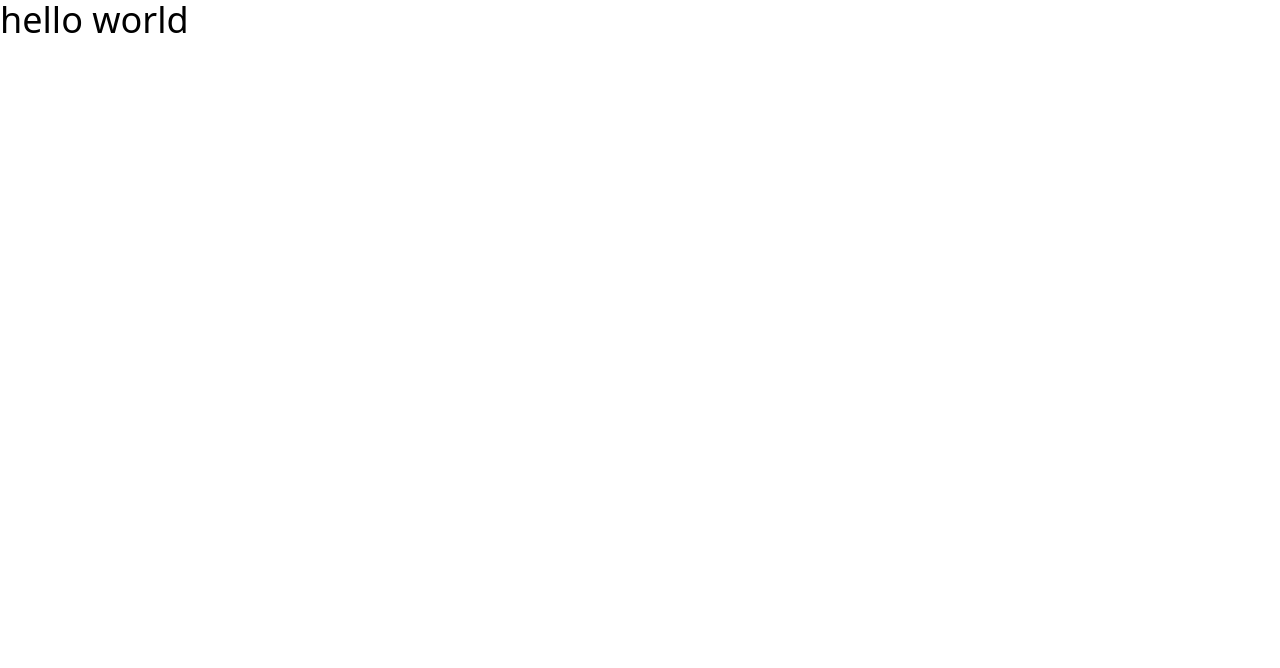
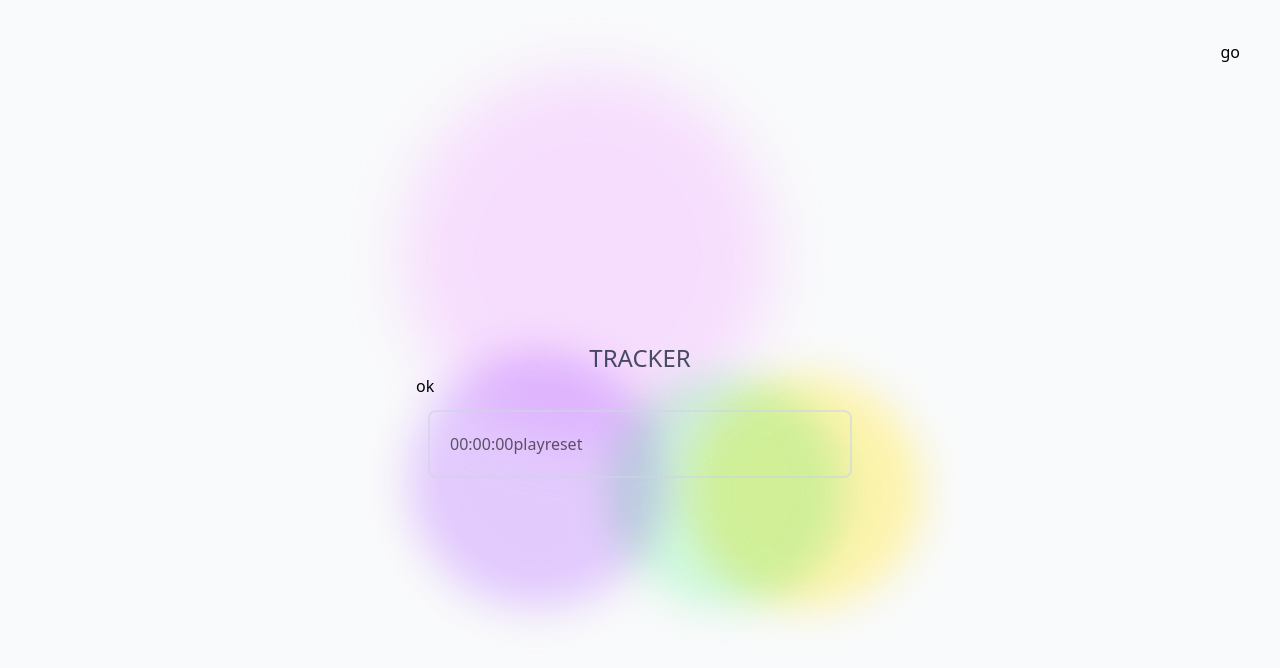
Before and after one commit to vitalii-minchuk/task-time-tracker, a React (Create React App) app: page / in a window 1280 px wide. Shown: the top 668 px of the page. Built offline with nearby package versions, Linux system fonts and the light colour scheme.

Commit message:
timer added, background animation

```diff
--- a/src/App.tsx
+++ b/src/App.tsx
@@ -1,10 +1,24 @@
-import { FC } from "react"
+import { FC, Fragment, useState } from "react"
+import AnimatedBalls from "./components/AnimatedBalls"
+import Timer from "./components/Timer"
 
 const App: FC = () => {
+
   return (
-    <div className="text-4xl">
-      hello world
-    </div>
+    <>
+      <button className="absolute top-10 right-10">go</button>
+      <div className="bg-gray-50 min-h-screen flex items-center justify-center px-16 overflow-hidden">
+
+        <div className="relative w-full max-w-md z-20">
+            <AnimatedBalls />
+            <h1 className="text-2xl text-gray-600 text-center">TRACKER</h1>
+            <button>ok</button>
+              <div className="relative z-30 p-5 m-3 border-2 rounded-full border-slate-300 opacity-60 hover:opacity-90 hover:bg-slate-200 rounded-lg flex items-center justify-between space-x-8">
+                <Timer />
+              </div>
+          </div>
+      </div>
+    </>
   )
 }
 
--- /dev/null
+++ b/src/components/AnimatedBalls.tsx
@@ -0,0 +1,17 @@
+import { FC, Fragment } from "react"
+
+const AnimatedBalls: FC = () => {
+  return (
+    <Fragment>
+      <div className="absolute z-0 top-0 -left-4 w-72 h-72 bg-purple-300 rounded-full mix-blend-multiply filter blur-xl opacity-70 animate-blob"></div>
+      <div className="absolute z-0 top-0 -right-24 w-72 h-72 bg-yellow-200 rounded-full mix-blend-multiply filter blur-xl opacity-70 animate-blob animation-delay-2000"></div>
+      <div className="absolute z-0 top-30 -right-4 w-72 h-72 bg-green-200 rounded-full mix-blend-multiply filter blur-xl opacity-70 animate-blob animation-delay-2000"></div>
+      <div className="absolute z-0 top-50 left-24 w-70 h-54 bg-blue-200 rounded-full mix-blend-multiply filter blur-xl opacity-70 animate-blob animation-delay-2000"></div>
+      <div className="absolute z-0 bottom-8 left-170 w-46 h-80 bg-pink-200 rounded-full mix-blend-multiply filter blur-xl opacity-70 animate-blob animation-delay-4000"></div>
+      <div className="absolute z-0 bottom-0 left-0 w-72 h-72 bg-fuchsia-200 rounded-full mix-blend-multiply filter blur-xl opacity-70 animate-blob animation-delay-4000"></div>
+      <div className="m-8 relative space-y-4"></div>
+    </Fragment>
+  )
+}
+
+export default AnimatedBalls
--- /dev/null
+++ b/src/components/Timer.tsx
@@ -0,0 +1,73 @@
+import { FC, useEffect, useState } from "react"
+import { calculateTimer, FormatDataType } from "../helpers"
+
+export type TimerType = {
+  id: number
+  time: number
+  title: string
+  isTicking: boolean
+  createdAt: number
+  pausedAt: number | null
+  resumedAt: number | null
+  correctedCreatedAt:  number
+}
+
+type TimerProps = {
+}
+
+const Timer: FC<TimerProps> = () => {
+  const [timeInSeconds, setTimeInSeconds] = useState(0)
+  const [timerArray, setTimerArray] = useState<FormatDataType>({} as FormatDataType)
+  const [isPlaying, setIsPlaying] = useState(false)
+
+  useEffect(() => {
+    const timeData = calculateTimer(timeInSeconds)
+    setTimerArray(timeData)
+
+  }, [timeInSeconds])
+
+  useEffect(() => {
+    let interval: NodeJS.Timeout | undefined
+
+    if(isPlaying) {
+      interval = setInterval(() => {
+        setTimeInSeconds(prev => prev + 1)
+      }, 1000)
+    } else {
+      clearInterval(interval)
+    }
+
+    return () => clearInterval(interval)
+
+  }, [isPlaying])
+
+  const handlePlay = () => {
+    setIsPlaying(true)
+  }
+
+  const handleStop = () => {
+    setIsPlaying(false)
+  }
+
+  const handleReset = () => {
+
+  }
+
+  return (
+    <div className="flex transition-all">
+      <p>{timerArray.hoursFormat}</p>
+      <span>:</span>
+      <p>{timerArray.minutesFormat}</p>
+      <span>:</span>
+      <p>{timerArray.secondsFormat}</p>
+      {isPlaying ? (
+        <button onClick={handleStop}>stop</button>
+      ) : (
+        <button onClick={(handlePlay)}>play</button>
+      )}
+      <button onClick={handleReset}>reset</button>
+    </div>
+  )
+}
+
+export default Timer
--- /dev/null
+++ b/src/helpers.ts
@@ -0,0 +1,17 @@
+export type FormatDataType = {
+  hoursFormat: string
+  minutesFormat: string
+  secondsFormat: string
+}
+
+export const calculateTimer = (time: number): FormatDataType => {
+  const hours: number = Math.floor(time / 3600)
+  const minutes: number = Math.floor((time - (hours * 3600)) / 60)
+  const seconds: number = time - (hours * 3600) - (minutes * 60)
+
+  const hoursFormat = hours < 10 ? `0${hours}` : hours.toString()
+  const minutesFormat = minutes < 10 ? `0${minutes}` : minutes.toString()
+  const secondsFormat = seconds < 10 ? `0${seconds}` : seconds.toString()
+
+  return {hoursFormat, minutesFormat, secondsFormat}
+}
--- a/src/index.css
+++ b/src/index.css
@@ -1,3 +1,12 @@
 @tailwind base;
 @tailwind components;
 @tailwind utilities;
+
+@layer utilities {
+  .animation-delay-2000 {
+    animation-delay: 2s;
+  }
+  .animation-delay-4000 {
+    animation-delay: 4s;
+  }
+};
--- a/tailwind.config.js
+++ b/tailwind.config.js
@@ -2,6 +2,29 @@
 module.exports = {
   content: ["./src/**/*.{js,jsx,ts,tsx}",],
   theme: {
+    extend: {
+      animation: {
+        blob: "blob 7s infinite",
+      },
+      keyframes: {
+        blob: {
+          "0%": {
+            transform: "translate(0px, 0px) scale(1)",
+          },
+          "33%": {
+            transform: "translate(30px, -100px) scale(1.3)",
+          },
+          "66%": {
+            transform: "translate(-20px, 70px) scale(0.7)",
+          },
+          "100%": {
+            transform: "tranlate(0px, 0px) scale(1.2)",
+          },
+        },
+      },
+    },
+  },
+  variants: {
     extend: {},
   },
   plugins: [],
```
